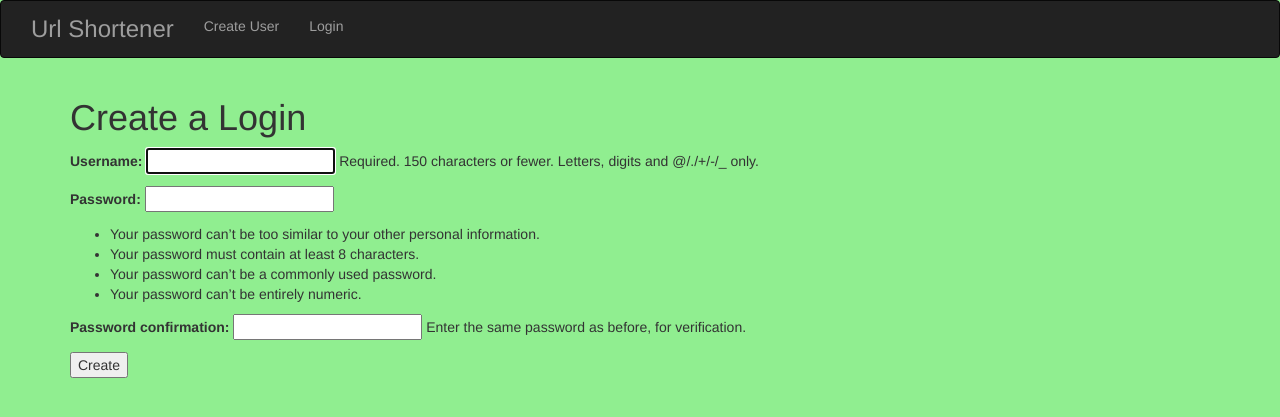
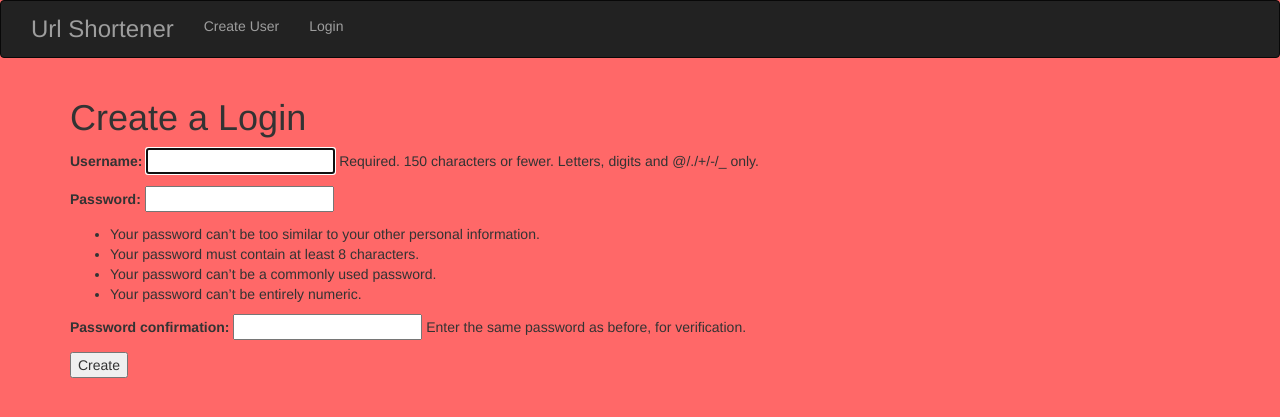
Before and after one commit to tdhuynh/url_shortener, a Django app: a page that uses url_shortener/templates/base.html in a window 1280 px wide. Shown: the top 417 px of the page. Run offline with Django 3.2, Linux system fonts and the light colour scheme; some libraries are stand-ins or nearby versions.

Commit message:
changed background color

```diff
--- a/url_shortener/templates/base.html
+++ b/url_shortener/templates/base.html
@@ -7,7 +7,7 @@
         <link rel="stylesheet" href="{% static 'css/bootstrap.css' %}" media="screen" title="no title">
         <style media="screen">
             body {
-                background-color: lightgreen;
+                background-color: #ff6868;
             }
         </style>
     </head>
```
Also changed, not shown: url_shortener/db.sqlite3.
